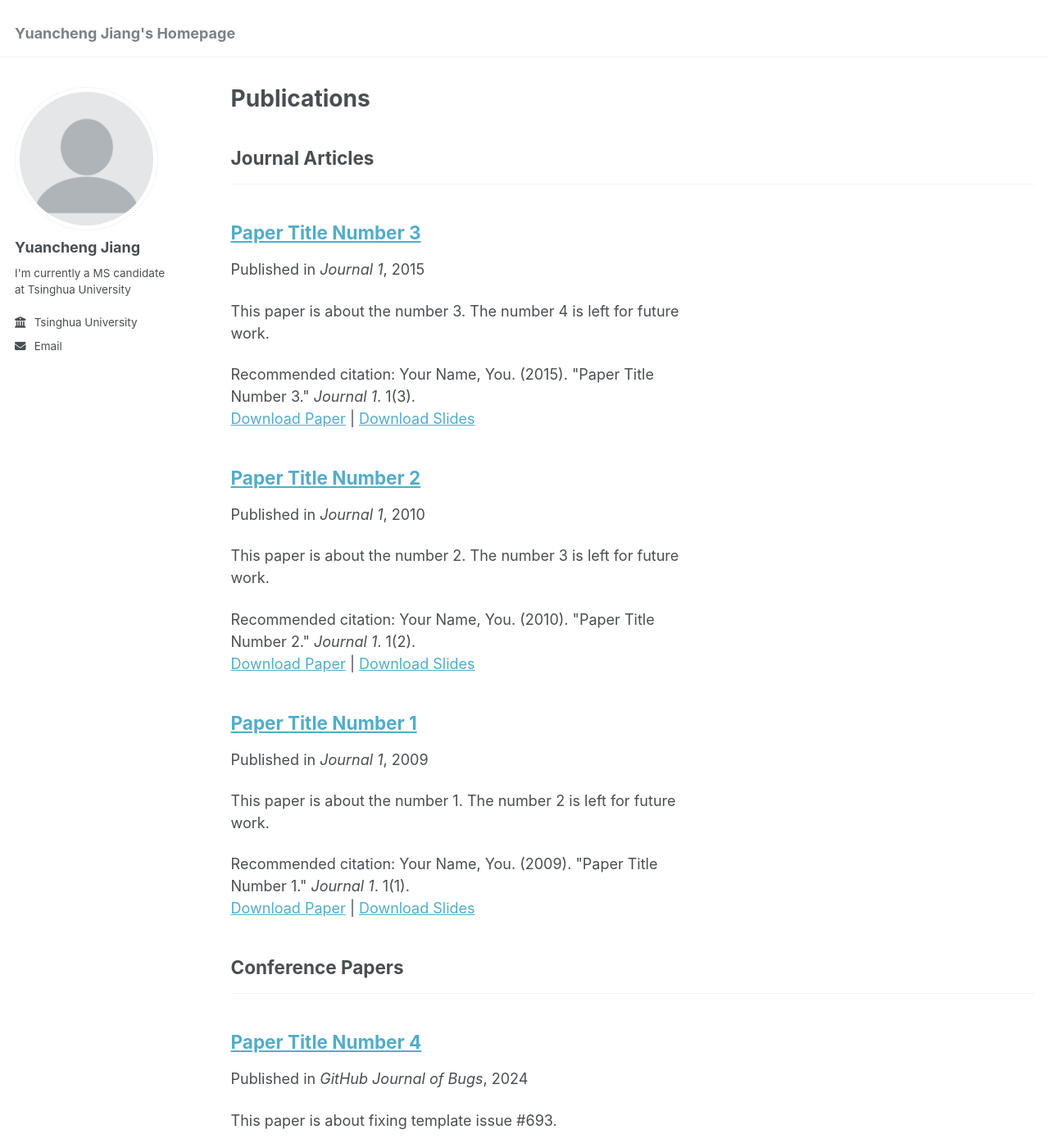
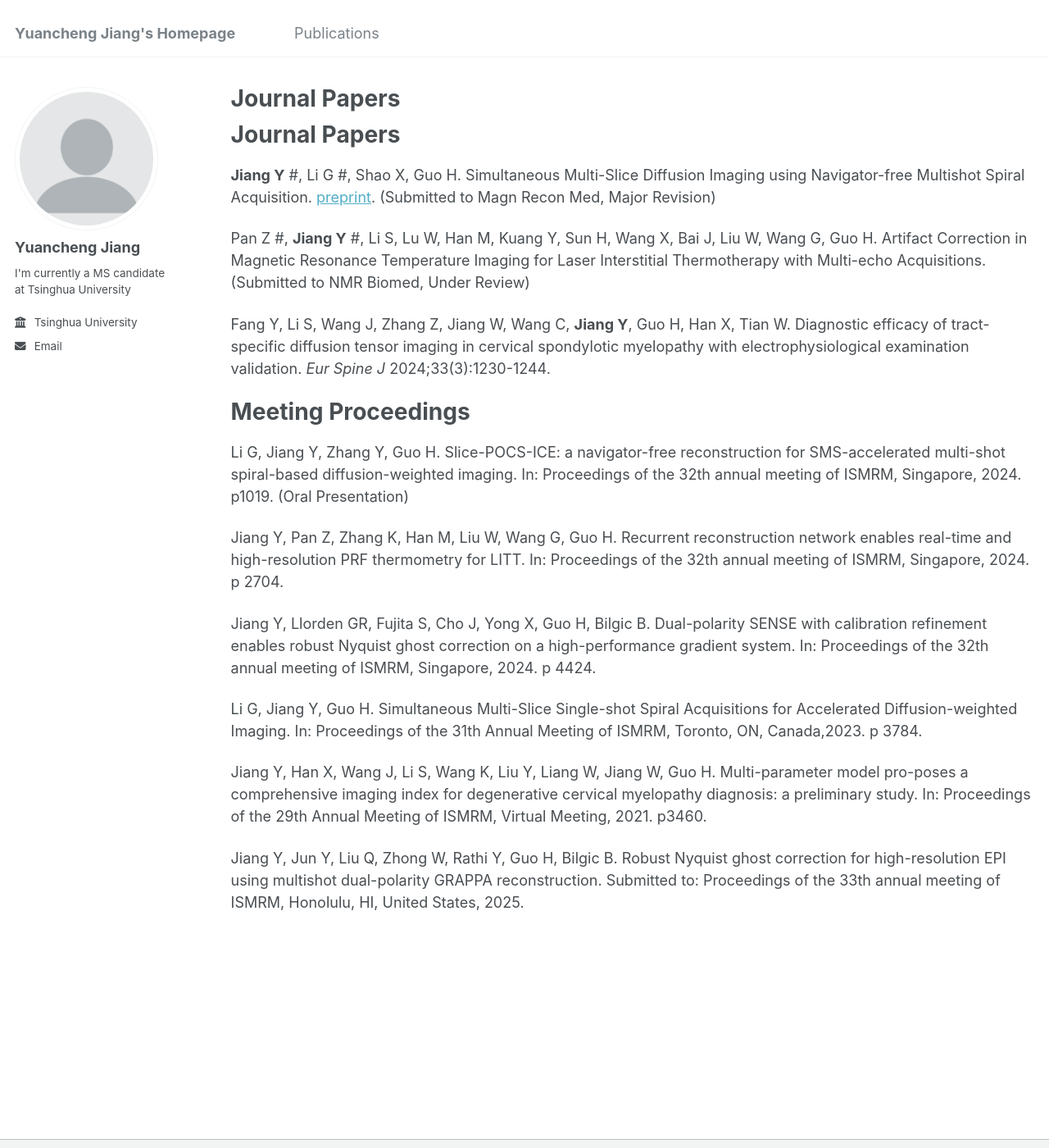
Before and after one commit to jiang-yc18/jiang-yc18.github.io, a Jekyll site: the page built from _pages/publications.md, in a window 1280 px wide and 1400 px high. Shown: the whole window at 82% size. Built offline with Jekyll 4.4.1, drawn with Linux system fonts in a browser that asks for light colours; our own code applies the rules of GitHub Pages for plain Markdown files; some of the changed text lies outside the part shown.

Commit message:
add initial publication

```diff
--- a/_data/navigation.yml
+++ b/_data/navigation.yml
@@ -5,8 +5,10 @@
 # prevent it from being included in the site.
 
 main:
-  # - title: "Publications"
-  #   url: /publications/
+
+
+  - title: "Publications"
+    url: /publications/
 
   # - title: "Talks"
   #   url: /talks/
--- /dev/null
+++ b/_pages/publications.md
@@ -0,0 +1,27 @@
+---
+layout: archive
+# title: "Publications"
+permalink: /publications/
+author_profile: true
+---
+
+# Journal Papers
+**Jiang Y** #, Li G #, Shao X, Guo H. Simultaneous Multi-Slice Diffusion Imaging using Navigator-free Multishot Spiral Acquisition. [preprint](https://arxiv.org/abs/2407.20904). (Submitted to Magn Recon Med, Major Revision)
+
+Pan Z #, **Jiang Y** #, Li S, Lu W, Han M, Kuang Y, Sun H, Wang X, Bai J, Liu W, Wang G, Guo H. Artifact Correction in Magnetic Resonance Temperature Imaging for Laser Interstitial Thermotherapy with Multi-echo Acquisitions. (Submitted to NMR Biomed, Under Review)
+
+Fang Y, Li S, Wang J, Zhang Z, Jiang W, Wang C, **Jiang Y**, Guo H, Han X, Tian W. Diagnostic efficacy of tract-specific diffusion tensor imaging in cervical spondylotic myelopathy with electrophysiological examination validation. *Eur Spine J* 2024;33(3):1230-1244.
+
+# Meeting Proceedings
+
+Li G, Jiang Y, Zhang Y, Guo H. Slice-POCS-ICE: a navigator-free reconstruction for SMS-accelerated multi-shot spiral-based diffusion-weighted imaging. In: Proceedings of the 32th annual meeting of ISMRM, Singapore, 2024. p1019. (Oral Presentation)
+
+Jiang Y, Pan Z, Zhang K, Han M, Liu W, Wang G, Guo H. Recurrent reconstruction network enables real-time and high-resolution PRF thermometry for LITT. In: Proceedings of the 32th annual meeting of ISMRM, Singapore, 2024. p 2704.
+
+Jiang Y, Llorden GR, Fujita S, Cho J, Yong X, Guo H, Bilgic B. Dual-polarity SENSE with calibration refinement enables robust Nyquist ghost correction on a high-performance gradient system. In: Proceedings of the 32th annual meeting of ISMRM, Singapore, 2024. p 4424.
+
+Li G, Jiang Y, Guo H. Simultaneous Multi-Slice Single-shot Spiral Acquisitions for Accelerated Diffusion-weighted Imaging. In: Proceedings of the 31th Annual Meeting of ISMRM, Toronto, ON, Canada,2023. p 3784.
+
+Jiang Y, Han X, Wang J, Li S, Wang K, Liu Y, Liang W, Jiang W, Guo H. Multi-parameter model pro-poses a comprehensive imaging index for degenerative cervical myelopathy diagnosis: a preliminary study. In: Proceedings of the 29th Annual Meeting of ISMRM, Virtual Meeting, 2021. p3460.
+
+Jiang Y, Jun Y, Liu Q, Zhong W, Rathi Y, Guo H, Bilgic B. Robust Nyquist ghost correction for high-resolution EPI using multishot dual-polarity GRAPPA reconstruction. Submitted to: Proceedings of the 33th annual meeting of ISMRM, Honolulu, HI, United States, 2025.
--- a/_pages/publications.html
+++ b/_pages/publications_old.html
@@ -1,7 +1,7 @@
 ---
 layout: archive
 title: "Publications"
-permalink: /publications/
+permalink: /publications_old/
 author_profile: true
 ---
 
```
Also changed, not shown: _pages/about.md (+1 -1 lines).
